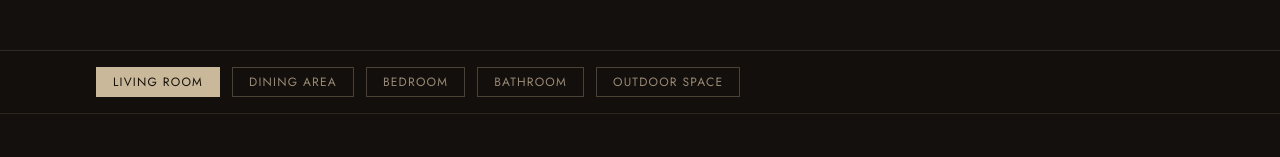
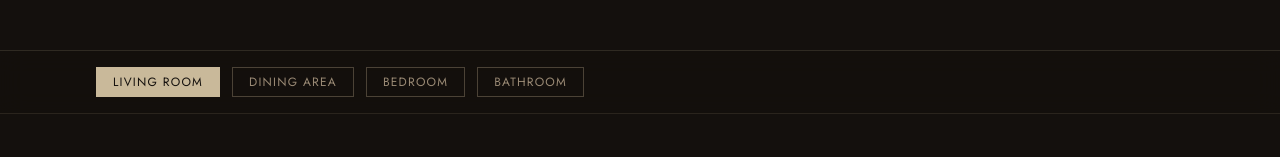
Before and after one commit to devanshpareek/melange-work, a Next.js app: page /category in a window 1280 px wide. Shown: the part 290-447 px from the top of the page. Built offline with nearby package versions, Linux system fonts and the light colour scheme; a web font is replaced by a local one.

Commit message:
minor changes

```diff
--- a/app/components/CategoryGalleryPage.tsx
+++ b/app/components/CategoryGalleryPage.tsx
@@ -208,14 +208,14 @@ const CATEGORIES: CategoryData[] = [
       "Spa-inspired bathrooms with book-matched marble, freestanding soaking tubs, rain showers with mood lighting, and fixtures chosen not just for function but for how they feel in your hand.",
     images: categoryWiseImages["bathroom"],
   },
-  {
-    id: "outdoor-space",
-    label: "Outdoor Space",
-    tagline: "Bring the inside out.",
-    description:
-      "Terraces, courtyards, and landscaped gardens designed for all-weather living — outdoor kitchens, pergolas draped in greenery, and furniture that blurs the line between indoors and out.",
-    images: categoryWiseImages["outdoor-space"],
-  },
+  // {
+  //   id: "outdoor-space",
+  //   label: "Outdoor Space",
+  //   tagline: "Bring the inside out.",
+  //   description:
+  //     "Terraces, courtyards, and landscaped gardens designed for all-weather living — outdoor kitchens, pergolas draped in greenery, and furniture that blurs the line between indoors and out.",
+  //   images: categoryWiseImages["outdoor-space"],
+  // },
 ];
 
 // ─── Lightbox ─────────────────────────────────────────────────────────────────
```
